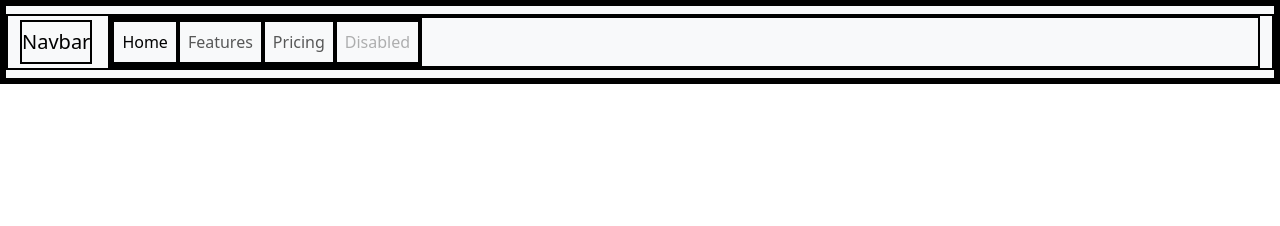
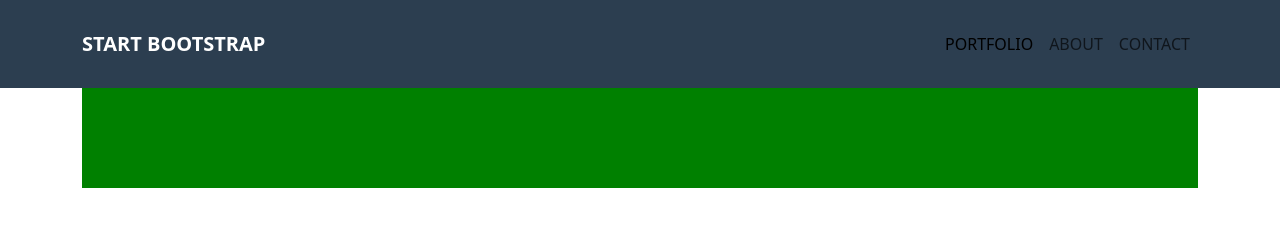
Before and after one commit to MirkoGLostia/html-css-bootstrap-freelancer, a plain HTML site: page test.html in a window 1280 px wide. Drawn offline with nearby package versions, Linux system fonts and the light colour scheme.

Commit message:
nav-bar_stop-temporaneo

```diff
--- a/css/debug.css
+++ b/css/debug.css
@@ -1,4 +1,27 @@
-/* general */
+/* NAV */
+
+#navigator-container-ms {
+    background-color: #2c3e50;
+}
+
+header .navbar-brand, header .navbar-brand:hover {
+    color: white;
+    font-weight: 600;
+}
+
+header .navbar-toggler {
+    color: #888888;
+    border: #dddddd;
+}
+
+
+
+
+
+
+
+
+
 
 
 
@@ -12,9 +35,9 @@
 
 /* debug */
 
-* {
+/* * {
     border: solid black 2px;
-}
+} */
 
 
 .square-r {
--- a/css/style.css
+++ b/css/style.css
@@ -5,6 +5,9 @@
 
  /* background */
 
- .bk-grey {
-    background-color: #2c3e50;
- }
+
+
+
+/********
+ *HEADER*
+ ********/
--- a/test.html
+++ b/test.html
@@ -9,36 +9,71 @@
     <link rel="stylesheet" href="css/style.css">
     <link rel="stylesheet" href="css/tablet.css">
     <link rel="stylesheet" href="css/desktop.css">
-    <title>Bootstrap</title>
+    <title>Bootstrap test</title>
 </head>
 <body>
 
-    <nav class="navbar navbar-expand-lg bg-body-tertiary">
-        <div class="container-fluid">
-          <a class="navbar-brand" href="#">Navbar</a>
+    <header>
+        <!-- background nav-->
+        <div id="navigator-container-ms">
+            <nav class="navbar navbar-expand-md">
+                <div class="container mt-3 mb-3">
+                  <a class="navbar-brand" href="#">START BOOTSTRAP</a>
+
                   <button class="navbar-toggler" type="button" data-bs-toggle="collapse" data-bs-target="#navbarNav" aria-controls="navbarNav" aria-expanded="false" aria-label="Toggle navigation">
                     <span class="navbar-toggler-icon"></span>
                   </button>
-          <div class="collapse navbar-collapse" id="navbarNav">
+
+                  <div class="collapse navbar-collapse justify-content-end" id="navbarNav">
                     <ul class="navbar-nav">
                       <li class="nav-item">
-                <a class="nav-link active" aria-current="page" href="#">Home</a>
+                        <a class="nav-link active" aria-current="page" href="#">PORTFOLIO</a>
                       </li>
                       <li class="nav-item">
-                <a class="nav-link" href="#">Features</a>
+                        <a class="nav-link" href="#">ABOUT</a>
                       </li>
                       <li class="nav-item">
-                <a class="nav-link" href="#">Pricing</a>
-              </li>
-              <li class="nav-item">
-                <a class="nav-link disabled">Disabled</a>
+                        <a class="nav-link" href="#">CONTACT</a>
                       </li>
                     </ul>
                   </div>
                 </div>
             </nav>
+        </div>
+
+          <!-- bacground jumbo -->
+          <div class="">
+              <div class="container text-center">
+                  <div class="row">
+                      <div class="col">
+                          <div class="square-g center">
+
+                          </div>
+                      </div>
+                  </div>
+              </div>
+          </div>
 
 
 
+    </header>
+
+
+
+
+
+
+
+
+
+
+
+
+
+
+
+
+    <script src="https://cdn.jsdelivr.net/npm/bootstrap@5.3.0-alpha3/dist/js/bootstrap.bundle.min.js" integrity="sha384-ENjdO4Dr2bkBIFxQpeoTz1HIcje39Wm4jDKdf19U8gI4ddQ3GYNS7NTKfAdVQSZe" crossorigin="anonymous"></script>
+
 </body>
 </html>
```
Also changed, not shown: index.html (+28 -15 lines). Lines whose indentation alone changed are shown as unchanged.
